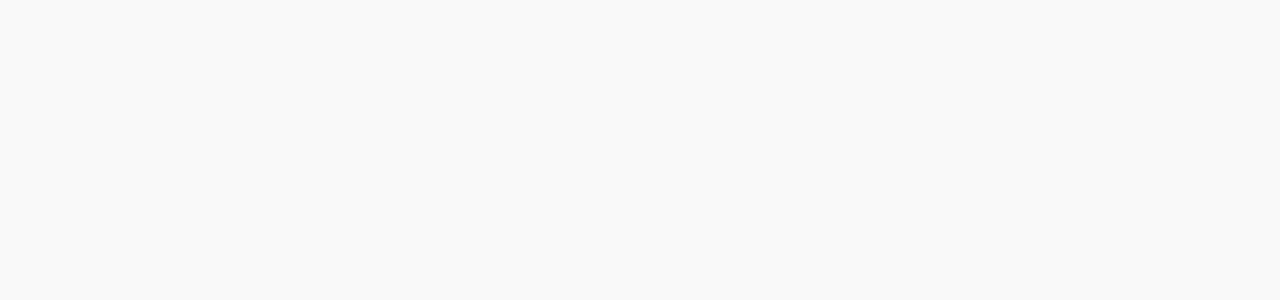
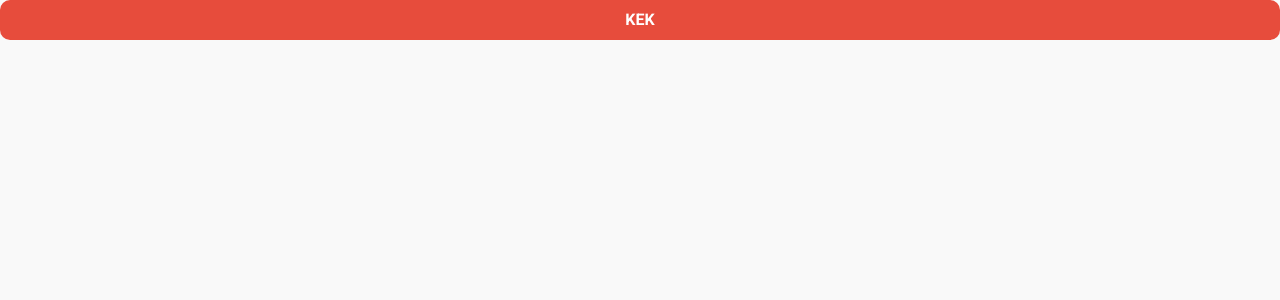
Before and after one commit to henriquemarioto/capstone-m3-borarachar, a React (Vite) app: page / in a window 1280 px wide. Shown: the top 300 px of the page. Built offline with nearby package versions, Linux system fonts and the light colour scheme.

Commit message:
style(components/button): created button styles

```diff
--- a/src/App.jsx
+++ b/src/App.jsx
@@ -1,12 +1,16 @@
-import { useState } from 'react'
-import GlobalStyle from './styles/global'
+import { useState } from "react";
+import Button from "./components/Button";
+import GlobalStyle from "./styles/global";
 
 function App() {
   return (
     <div className="App">
       <GlobalStyle />
+      <Button colour={"red"} hover size={"full"}>
+        KEK
+      </Button>
     </div>
-  )
+  );
 }
 
-export default App
+export default App;
--- /dev/null
+++ b/src/components/Button/index.jsx
@@ -0,0 +1,7 @@
+import { Container } from "./style";
+
+function Button({ hover = false, ...rest }) {
+  return <Container hover={hover}  {...rest}></Container>;
+}
+
+export default Button;
--- /dev/null
+++ b/src/components/Button/style.jsx
@@ -0,0 +1,40 @@
+import styled, { css } from "styled-components";
+
+export const Container = styled.button`
+  width: ${({ size }) => (size === "full" ? "100%" : "fit-content")};
+  padding: 10px;
+  border-radius: ${({ radius }) => (radius === "full" ? "1000px" : "10px")};
+  border: 2px solid;
+  border-color: ${({ colour }) =>
+    colour === "fill" ? "var(--light-blue)" : "transparent"};
+  transition: 500ms;
+  color: ${({ colour }) =>
+    colour === "fill" ? "var(--light-blue)" : "var(--white)"};
+  background-color: ${({ colour }) =>
+    colour !== "fill"
+      ? css`
+var(--${colour})
+
+`
+      : colour === "fill"
+      ? "transparent"
+      : "var(--blue)"};
+
+  ${({ hover }) =>
+    !!hover &&
+    css`
+      :hover {
+        background-color: ${({ colour }) =>
+          colour !== "fill"
+            ? css`
+var(--light-${colour})
+
+`
+            : "var(--light-blue)"};
+
+        color: var(--white);
+      }
+    `}
+
+  font-weight: bold;
+`;
--- a/src/styles/global.js
+++ b/src/styles/global.js
@@ -23,8 +23,8 @@
     --darker-blue: #050B2F;
     --dark-blue: #07387B;
     --blue-gradient: #07387B - #050B2F ;
-    --grayish-blue: #2E7DB4;
-    --blue: #439AD8;
+    --blue: #2E7DB4;
+    --light-blue: #439AD8;
     --dark-purple-blue: #171D6D;
     --purple-blue: #4D47E9;
     --light-purple-blue: #635EFF;
@@ -38,6 +38,8 @@
     --purple: #7B61FF;
 
 }
+
+
 *{
         box-sizing: border-box;
     }
@@ -75,14 +77,17 @@
     ol, ul {
         list-style: none;
     }
+
     blockquote, q {
         quotes: none;
     }
+
     blockquote:before, blockquote:after,
     q:before, q:after {
         content: '';
         content: none;
     }
+
     table {
         border-collapse: collapse;
         border-spacing: 0;
```
